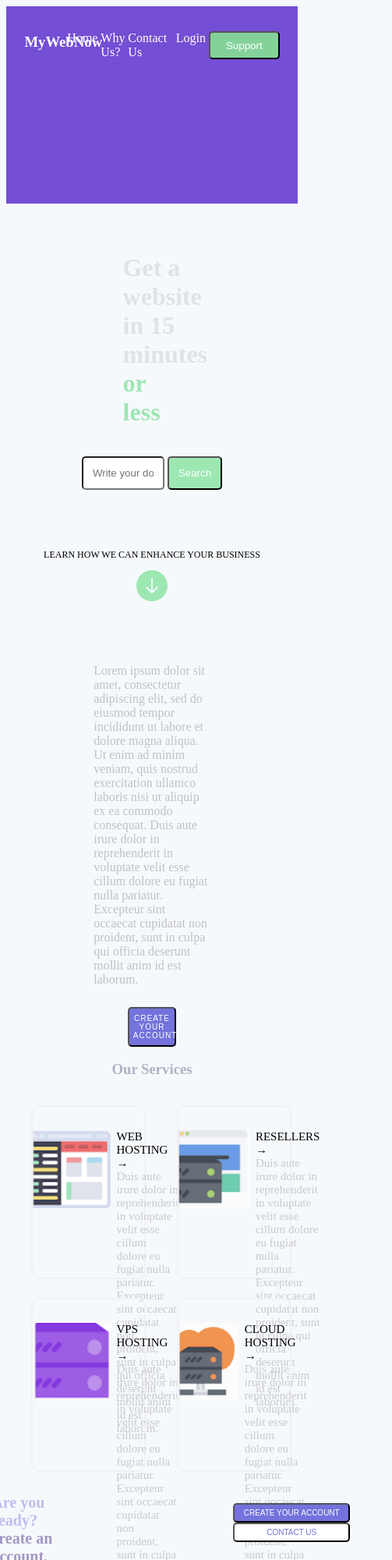
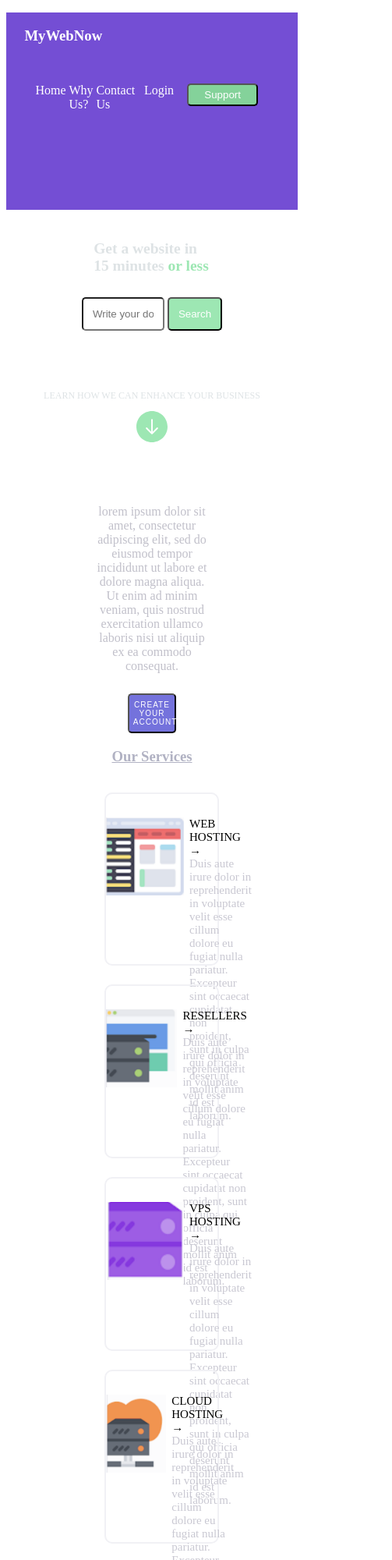
Before and after one commit to DDarrow123/Thesis_Code_Challenge, a website: page public/index.html in a window 390 px wide. Shown: the top 2000 px of the page at 78% size, 503 px wide, since content can reach past the window. Drawn offline with Linux system fonts and the light colour scheme.

Commit message:
built in basic responsiveness

```diff
--- a/public/index.html
+++ b/public/index.html
@@ -8,13 +8,13 @@
   </head>
   <body>
     <header class="navbar">
-      <div class="navbar-name"><h3>MyWebNow</h3></div>
+      <div class="navbar-name"><a href="#"><h3>MyWebNow</h3></a></div>
       <ul class="navbar-list">
-        <li class="navbar-item">Home</li>
-        <li class="navbar-item">Why Us?</li>
-        <li class="navbar-item">Contact Us</li>
-        <li class="navbar-item login-margin">Login</li>
-        <button class="button-support">Support</button>
+        <a href="#"><li class="navbar-item">Home</li></a>
+        <a href="#"><li class="navbar-item">Why Us?</li></a>
+        <a href="#"><li class="navbar-item">Contact Us</li></a>
+        <a href="#"><li class="navbar-item login-margin">Login</li></a>
+        <a href="#"><button class="button-support">Support</button></a>
       </ul>
     </header>
     <main>
@@ -42,13 +42,10 @@
         />
 
         <p class="filler-text">
-          Lorem ipsum dolor sit amet, consectetur adipiscing elit, sed do
+          lorem ipsum dolor sit amet, consectetur adipiscing elit, sed do
           eiusmod tempor incididunt ut labore et dolore magna aliqua. Ut enim ad
           minim veniam, quis nostrud exercitation ullamco laboris nisi ut
-          aliquip ex ea commodo consequat. Duis aute irure dolor in
-          reprehenderit in voluptate velit esse cillum dolore eu fugiat nulla
-          pariatur. Excepteur sint occaecat cupidatat non proident, sunt in
-          culpa qui officia deserunt mollit anim id est laborum.
+          aliquip ex ea commodo consequat.
         </p>
         <button class="create-btn" type="button" name="button">
           CREATE YOUR ACCOUNT
@@ -145,8 +142,8 @@
           <h3 class="account-statement">Are you ready? <br> <span>create an account, or contact us.</span></h3>
           </div>
           <div class="account-btn">
-          <a href="#"><button type="button" name="button"><a href="#">CREATE YOUR ACCOUNT</button></a>
-          <a href="#"><button class="contact-btn" type="button" name="button">CONTACT US</button></a>
+        <button class="create-btn" type="button" name="button"><a href="#">CREATE YOUR ACCOUNT</a></button>
+          <button class="contact-btn" type="button" name="button"><a href="#">CONTACT US</a></button>
           </div>
           </div>
       </div>
--- a/public/stylesheets/index.css
+++ b/public/stylesheets/index.css
@@ -1,6 +1,8 @@
 body {
-  background-color: #f6f9fc;
+  background-color: white;
 }
+
+/* HEADER (NAVBAR STYLING) STYLING */
 
 header {
   background-color: #744ed4;
@@ -13,15 +15,20 @@ header {
   align-items: flex-start;
 }
 
-.navbar-name {
+.navbar .navbar-name {
   width: 50%;
   display: flex;
   flex-direction: row;
   justify-content: flex-start;
   margin: 1em 0 0 6vw;
+}
+
+.navbar .navbar-name a {
+  text-decoration: none;
   color: white;
 }
-.navbar-list {
+
+.navbar .navbar-list {
   width: 50%;
   display: flex;
   flex-direction: row;
@@ -29,10 +36,14 @@ header {
   margin: 2em 6vw 0 0;
 }
 
-.navbar-item {
+.navbar .navbar-list .navbar-item {
   list-style-type: none;
   margin-right: 1vw;
   color: white;
+}
+
+.navbar .navbar-list a {
+  text-decoration: none;
 }
 
 .navbar-item.login-margin {
@@ -47,6 +58,8 @@ header {
   color: white;
 }
 
+/* MAIN (MIDDLE SECTION) STYLING */
+
 main {
   background-color: url("images/top_background_img.png");
   /* background-color: #744ed4; */
@@ -59,9 +72,10 @@ main {
 }
 
 .main-section .promo-name {
-  width: 20%;
+  width: 40%;
   margin-top: 2em;
   color: #dee3e5;
+  font-size: 5vw;
 }
 .main-section .promo-name span {
   color: #9de7b3;
@@ -86,6 +100,7 @@ main {
 
 .main-section .learn-more-tagline {
   font-size: 12px;
+  color: #dee3e5;
 }
 
 .main-section .down-arrow-img {
@@ -100,6 +115,7 @@ main {
 .main-section .filler-text {
   width: 40%;
   color: #c1c0ca;
+  text-align: center;
 }
 
 .main-section .create-btn {
@@ -116,22 +132,15 @@ main {
 .main-section .services-container .services {
   color: #b1b2c3;
   text-align: center;
-  /* text-decoration: underline; */
+  text-decoration: underline;
 }
+
 .main-section .services-container .services::after {
-  /* width: 20%;
-  position: absolute;
-  text-align: center;
-  border-width: 0 0 1px;
-  border-style: solid black; */
   content: "";
   position: absolute;
-  left: 0;
   bottom: -7px;
   height: 4px;
-  text-decoration: underline;
   width: 0;
-  transition: width 0.25s;
 }
 
 .main-section .services-container .services-listings {
@@ -139,8 +148,6 @@ main {
   flex-direction: row;
   flex-wrap: wrap;
   width: 100%;
-
-  /* border: 5px solid #f1f1f5; */
 }
 
 .main-section .services-container .services-listings .service-type {
@@ -228,7 +235,7 @@ main {
 }
 
 .main-section .account-container .account-btn {
-  width: 26vw;
+  width: 30vw;
   margin: 2em 0 0 14em;
 }
 
@@ -237,21 +244,31 @@ main {
   color: white;
 }
 
-.main-section .account-container .account-btn button {
+.main-section .account-container .account-btn .create-btn {
   background-color: #7472dc;
   padding: 5px;
   border-radius: 5px;
-  width: 150px;
+  width: 180px;
   font-size: 10px;
   margin-right: 1em;
 }
 
 .main-section .account-container .account-btn .contact-btn {
   background-color: white;
+  padding: 5px;
+  border-radius: 5px;
+  width: 150px;
   font-size: 10px;
+  margin-right: 1em;
+
   color: #7472dc;
-  padding: 5px;
 }
+
+.main-section .account-container .account-btn .contact-btn a {
+  color: #7472dc;
+}
+
+/* FOOTER STYLING */
 
 footer {
   background-color: #7472dc;
@@ -288,7 +305,6 @@ footer ul li span {
 footer a {
   list-style-type: none;
   text-decoration: none;
-  /* color: white; */
 }
 
 footer ul .youtube-img {
@@ -305,3 +321,109 @@ footer ul .fb-img {
   width: 35px;
   margin: 0 0 1em 2em;
 }
+
+/* MEDIA QUERIES */
+
+@media screen and (max-width: 1020px) {
+  /* large desktop */
+  /* here the screen looked responsive due to using responsive text such as vh and vw and already having the main content centered on the page*/
+}
+@media screen and (max-width: 780px) {
+  /* tablet */
+  .navbar {
+    height: 40vh;
+    display: block;
+  }
+
+  .navbar .navbar-list {
+    margin-left: 8em;
+  }
+
+  .button-support {
+    margin-left: 3em;
+  }
+
+  .filler-text {
+    width: 50%;
+  }
+
+  .services-container {
+    width: 100%;
+  }
+
+  .service-type {
+    margin-top: 5em;
+  }
+
+  .account-container {
+    margin-top: 12em;
+  }
+
+  .account-statement {
+    width: 45vw;
+    margin-left: 2em;
+  }
+
+  .account-btn {
+    /* margin-right: 1em; */
+  }
+
+  footer {
+    height: 70vh;
+    margin-top: 5em;
+  }
+
+  .footer-link-container {
+    flex-direction: row;
+    width: 60vw;
+    margin: 2em 0.5em 0 0;
+  }
+}
+@media screen and (max-width: 480px) {
+  /* mobile */
+
+  .navbar {
+    height: 30vh;
+    display: block;
+  }
+
+  .navbar .navbar-list {
+    margin-left: 6em;
+  }
+
+  .button-support {
+    margin-left: 1em;
+  }
+
+  .filler-text {
+    width: 10%;
+  }
+
+  .services-container {
+    width: 50%;
+    margin-bottom: 8em;
+  }
+
+  .service-type {
+    margin-top: 2em;
+  }
+
+  .account-statement {
+    width: 60vw;
+    margin-left: 2em;
+  }
+
+  .account-btn {
+    margin-right: 1em;
+  }
+
+  footer {
+    height: 220vh;
+    margin-top: 5em;
+  }
+
+  .footer-link-container {
+    flex-direction: column;
+    margin: 2em 0 0 0;
+  }
+}
--- a/src/index.js
+++ b/src/index.js
@@ -1,16 +1,12 @@
-// const arrow = document.querySelector(".down-arrow-img");
-console.log("hello!");
-
-// arrow.scrollIntoView({ behavior: "smooth", block: "end", inline: "nearest" });
+// console.log("hello!");
 
 const arrow = document.querySelector(".down-arrow-img");
 
 arrow.addEventListener("click", e => {
-  // let hashval = arrow.getAttribute(".services-container");
   let target = document.querySelector(".services-listings");
   target.scrollIntoView({
     behavior: "smooth"
   });
-  history.pushState(null, null, hashval);
+
   e.preventDefault();
 });
```
